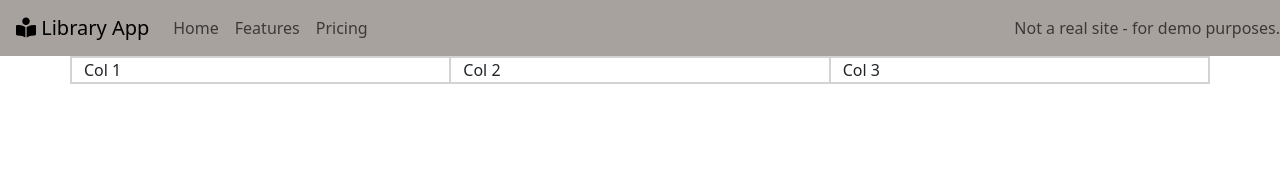
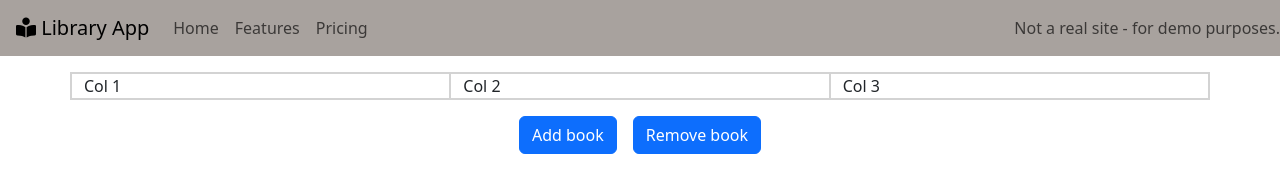
Before and after one commit to MEdwards3222/library, a website: page src/index.html in a window 1280 px wide. Drawn offline with nearby package versions, Linux system fonts and the light colour scheme.

Commit message:
Decided to utilize hashmap to store books

```diff
--- a/src/index.html
+++ b/src/index.html
@@ -38,13 +38,19 @@
 
     </nav>
 
-    <main class="container">
+    <main class="container" id="table">
         <div class="row">
             <div class="col-sm">Col 1</div>
             <div class="col-sm">Col 2</div>
             <div class="col-sm">Col 3</div>
         </div>
+
     </main>
+
+    <div class="container" id="table-buttons">
+        <button class="btn btn-primary">Add book</button>
+        <button class="btn btn-primary">Remove book</button>
+    </div>
 
     <script src="./script.js"></script>
 </body>
--- a/src/script.js
+++ b/src/script.js
@@ -1,8 +1,12 @@
 let myLibrary = [];
+let libraryMap = new Map();
 
-function Book() {
-
-}
+const book = {
+    author: "",
+    title: "",
+    pages: 0,
+    isRead: false
+};
 
 function addBooktoLibrary() {
 
--- a/src/style.css
+++ b/src/style.css
@@ -18,3 +18,14 @@ main {
 .navbar-brand {
     margin-left: 1rem;
 }
+
+#table-buttons {
+    display: flex;
+    justify-content: center;
+    gap: 1rem;
+    margin-top: 1rem;
+}
+
+#table {
+    margin-top: 1rem;
+}
```
